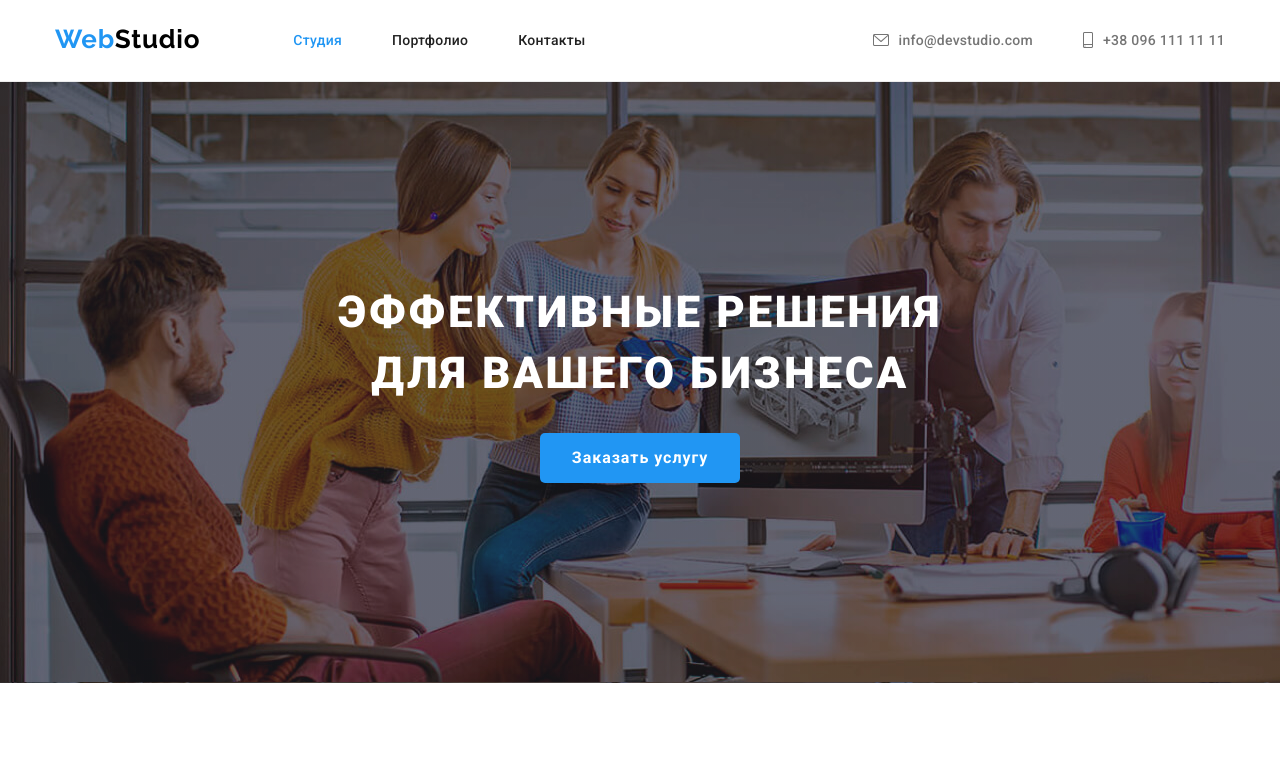
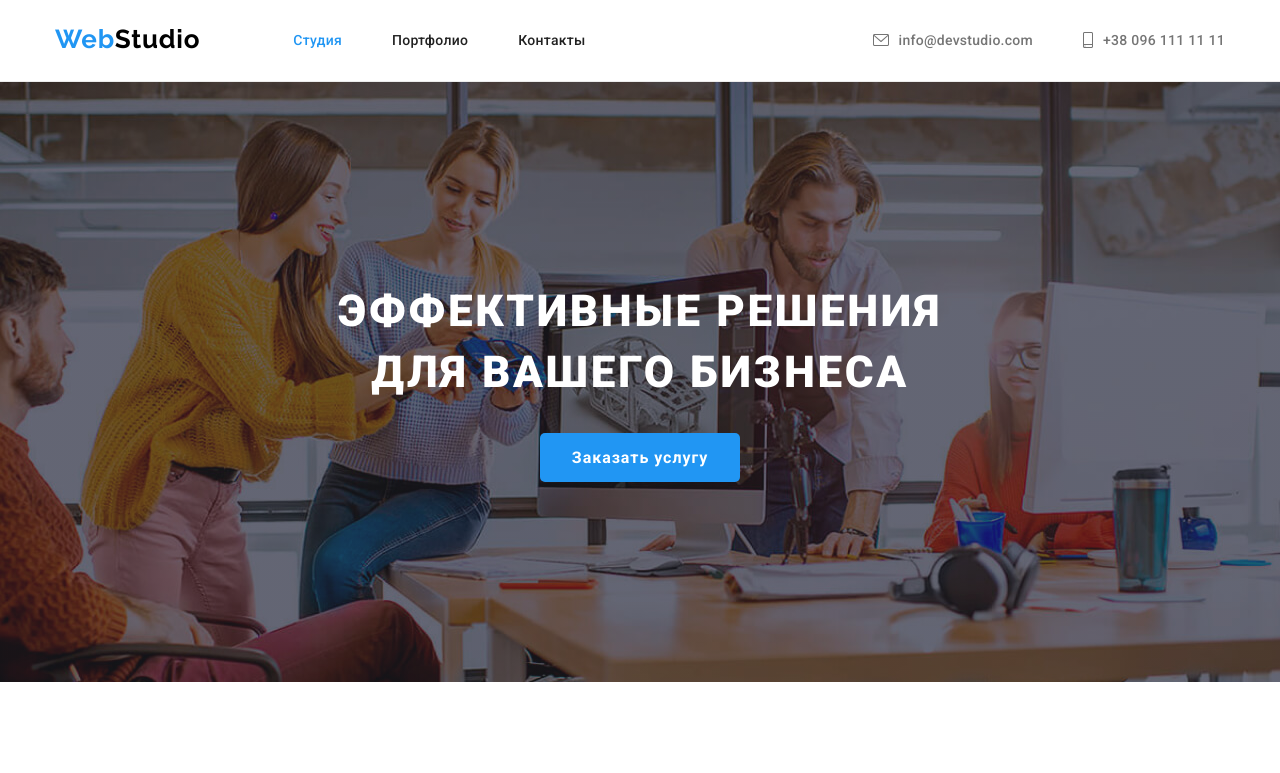
Before and after one commit to Matvey1971/goit-markup-hw-04, a plain HTML site: page index.html in a window 1280 px wide. Shown: the top 773 px of the page. Drawn offline with Linux system fonts and the light colour scheme.

Commit message:
setting backgraund

```diff
--- a/css/style.css
+++ b/css/style.css
@@ -112,7 +112,13 @@ img {
 
 .ef-solutions {
     background-image: linear-gradient(to bottom, var(--back-main-op40), var(--back-main-op40)), url(../images/main.jpg);
-    padding: 200px 0;
+    max-width: 1600px;
+    height: 600px;
+    background-repeat: no-repeat;
+    background-size: cover;
+    background-position: center;
+    display: flex;
+    align-items: center;
 }
 
 .solutions {
```
